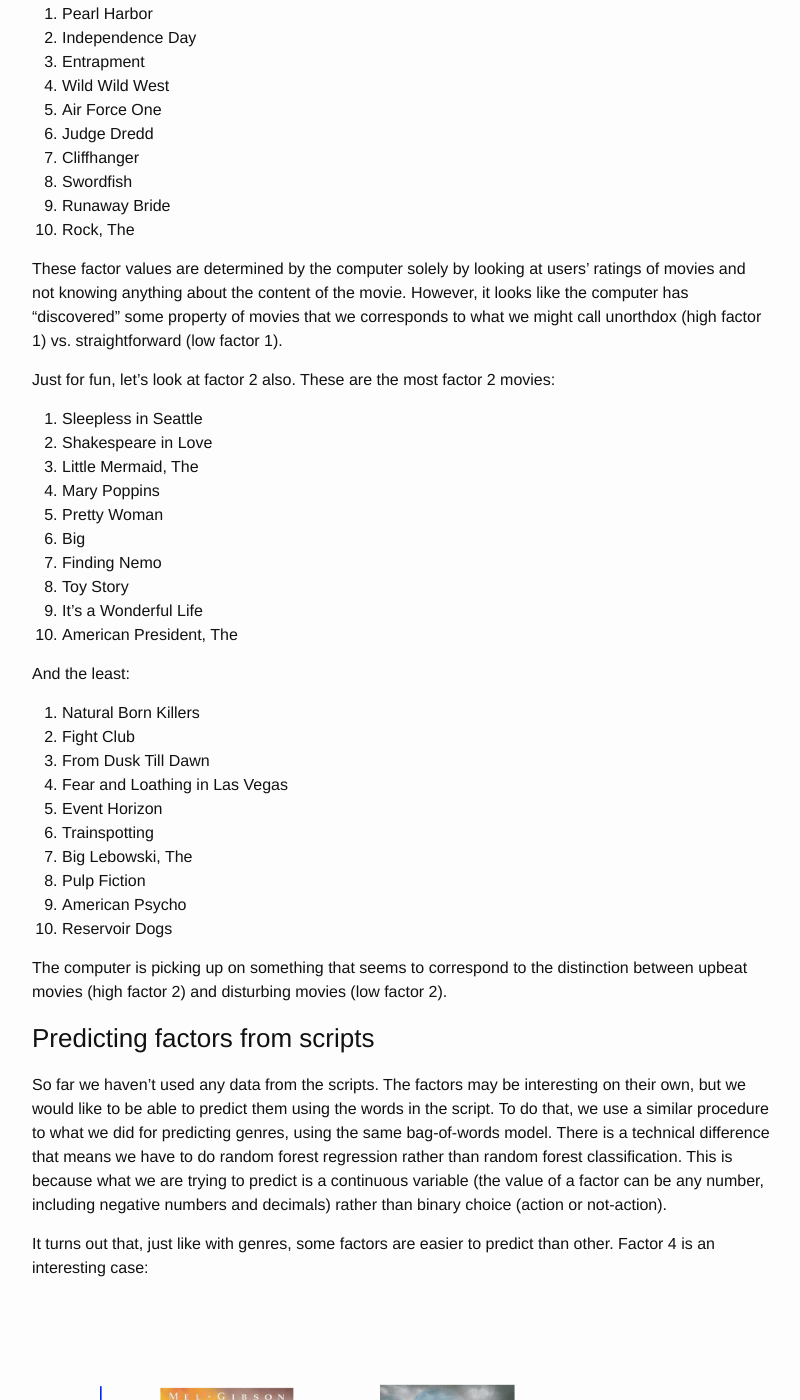
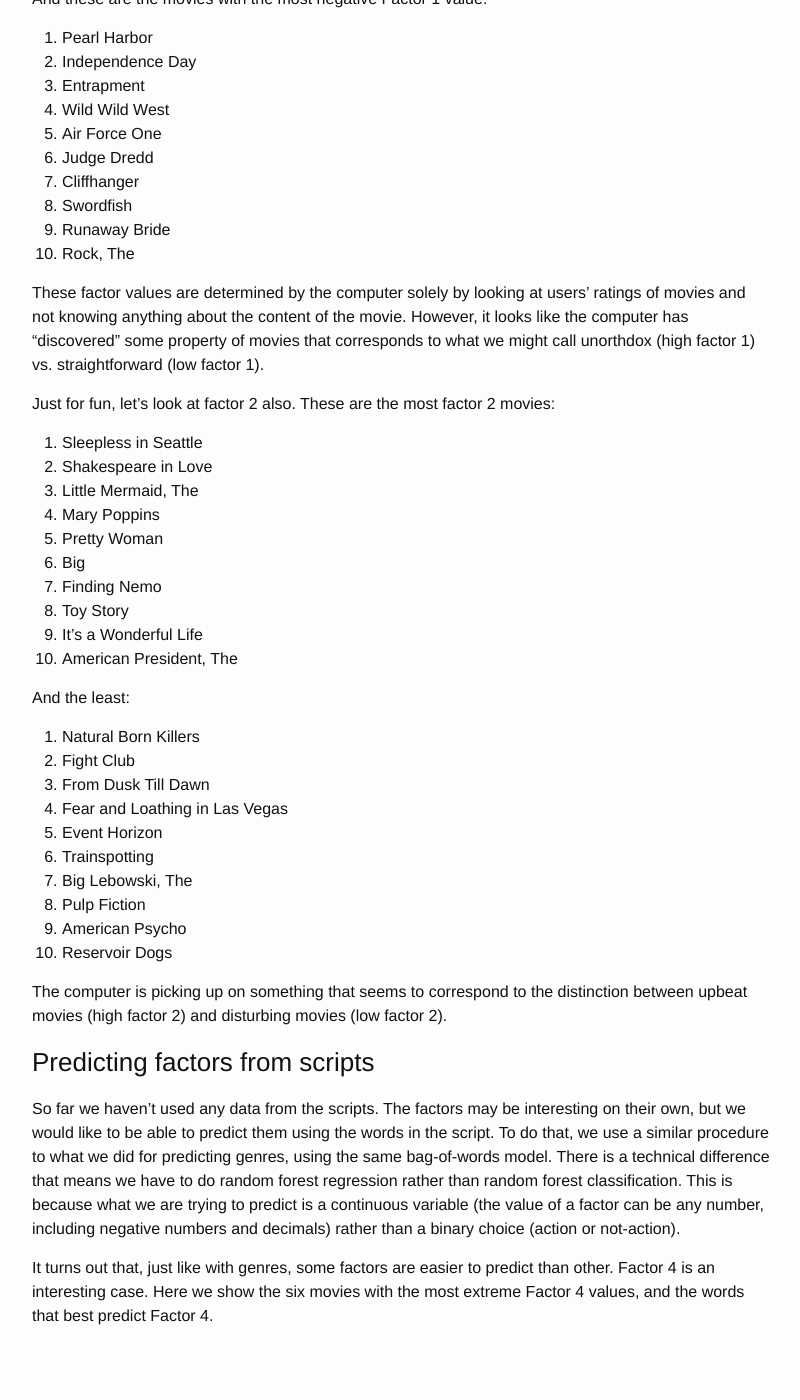
Before and after one commit to wlevine/wlevine.github.io, a Jekyll site: the page built from _posts/2016-11-11-movie-scripts.markdown, in a window 1280 px wide and 1400 px high, scrolled down 6713 px. Shown: the whole window, without its empty margins (238-1038 px from the left). Built offline with Jekyll 4.4.1, drawn with Linux system fonts in a browser that asks for light colours; Markdown is read by kramdown in place of the engine named in the settings; some of the changed text lies outside the part shown.

Commit message:
More polish

```diff
--- a/_posts/2016-11-11-movie-scripts.markdown
+++ b/_posts/2016-11-11-movie-scripts.markdown
@@ -41,7 +41,8 @@ that is done by humans for all movies, it's not a particularly onerous task, and
 do better than humans.
 This is not a task that really makes sense for a computer.
 However, while it may not be that useful, this is a fun exercise, and it's a warm-up for Part 2, which is
-something more appropriate for computers,
+something more appropriate for computers.
+<!-- TODO fix this paragraph -->
 
 So how do we do this?
 
@@ -81,6 +82,7 @@ The computer reads in all 825 movie scripts, then performs [lemmatization](https
 on each word, which mean that each word is
 transformed to a word you would find at the beginning of dictionary entry (for example, "explodes" is transformed into "explode"
 and "explosions" is transformed into "explosion").
+Stage directions and character names are not removed from the script.
 
 After lemmatization, we find the 10,000 most common words found across all the movie scripts. These words will be used
 as predictors.
@@ -368,10 +370,12 @@ The factors may be interesting on their own, but we would like to be able to pre
 To do that, we use a similar procedure to what we did for predicting genres, using the same bag-of-words model.
 There is a technical difference that means we have to do random forest regression rather than random forest classification.
 This is because what we are trying to predict is a continuous variable (the value of a factor can be any number,
-including negative numbers and decimals) rather than binary choice (action or not-action).
+including negative numbers and decimals) rather than a binary choice (action or not-action).
 
 It turns out that,
-just like with genres, some factors are easier to predict than other. Factor 4 is an interesting case:
+just like with genres, some factors are easier to predict than other. Factor 4 is an interesting case.
+Here we show the six movies with the most extreme Factor 4 values, and the words that best
+predict Factor 4.
 
 <img src="{{ root_url }}/source/images/factor4.png" />
 
```
Also changed, not shown: other parts of _posts/2016-11-11-movie-scripts.markdown (+4 -4 lines).
